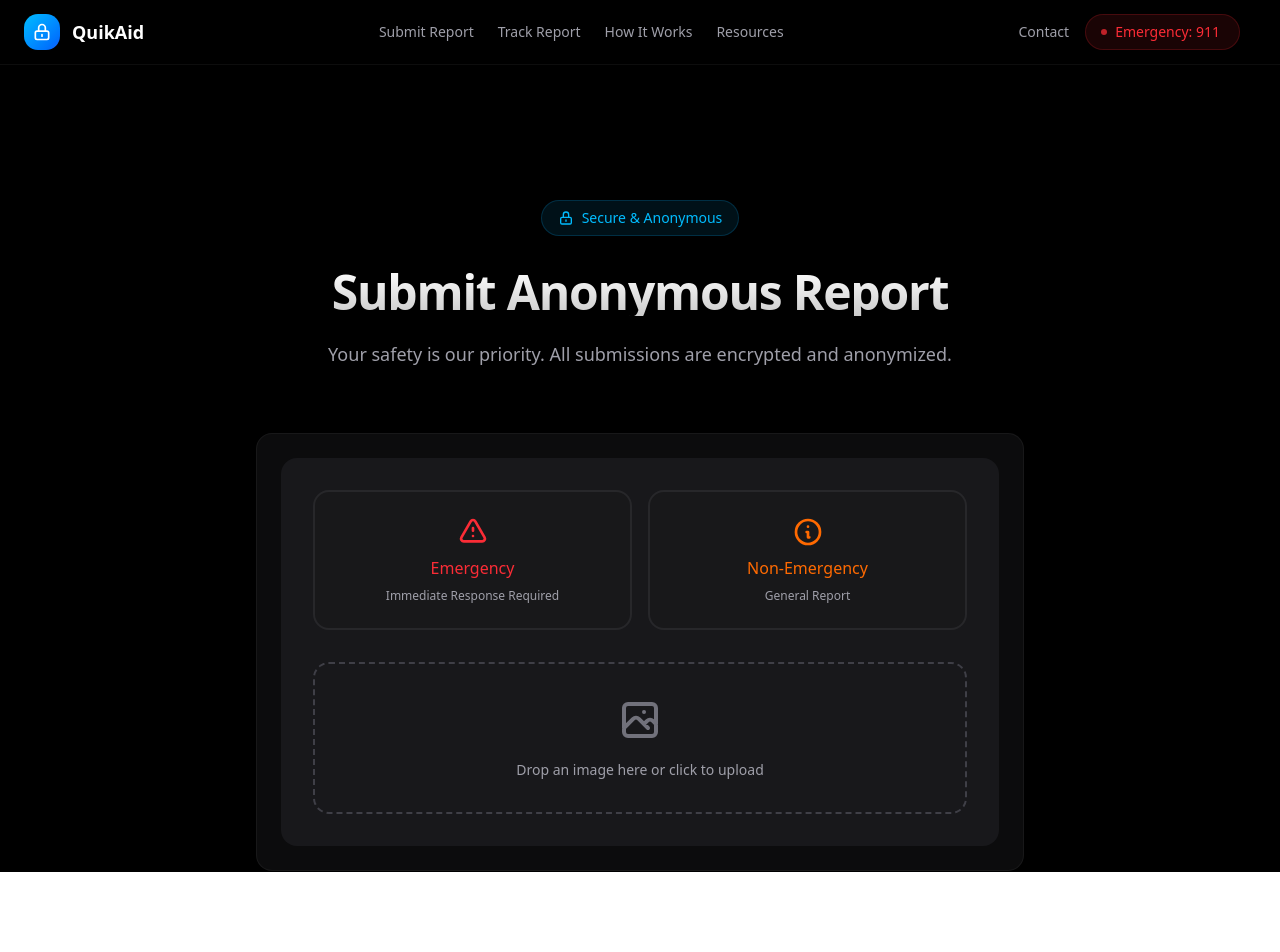
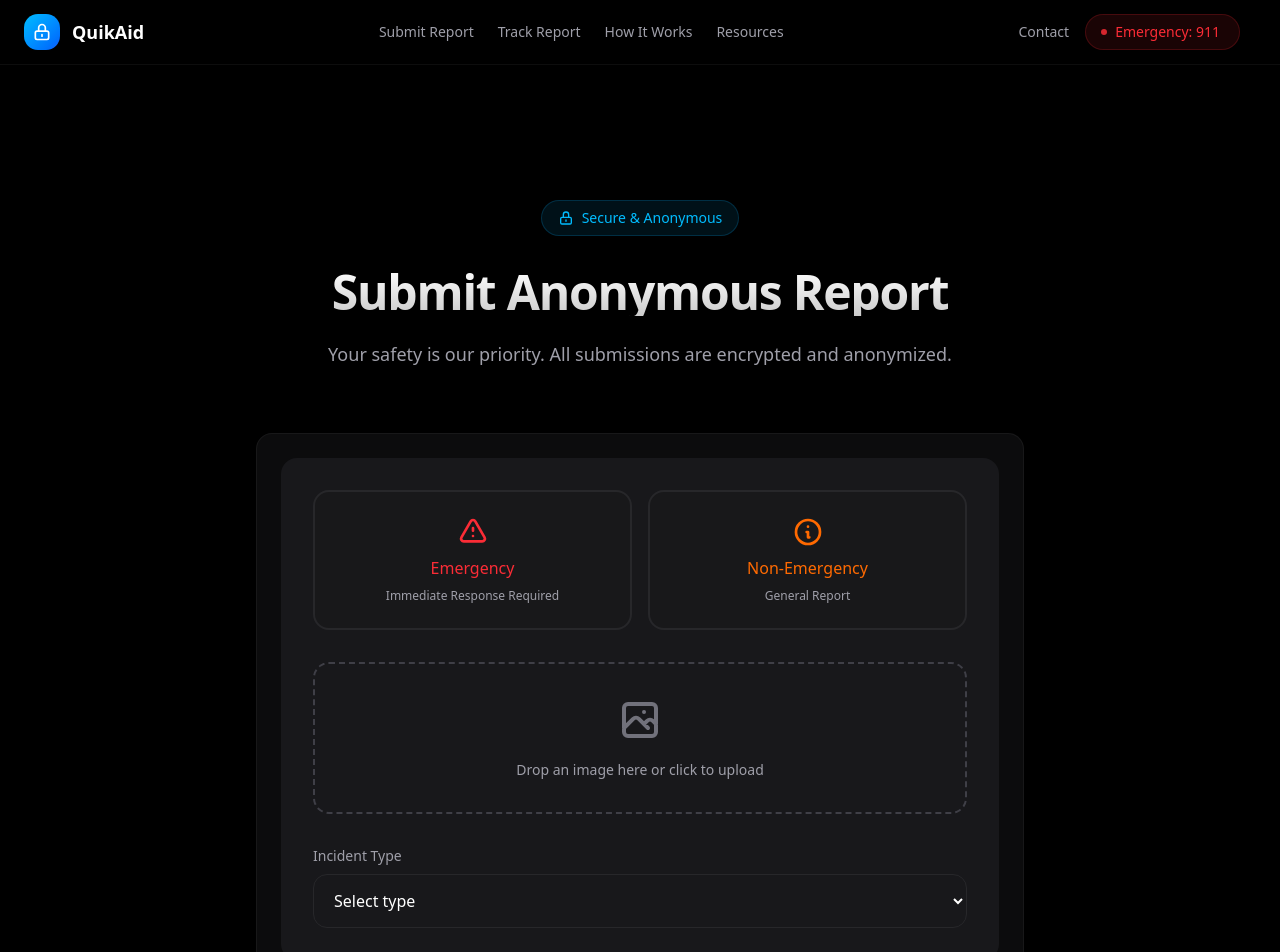
Before and after one commit to harsh6183/QuikAid, a Next.js app: page /submit-reports in a window 1280 px wide. Shown: the top 952 px of the page. Before the commit the page ends 872 px from the top, so only its background shows below. Built offline with nearby package versions, Linux system fonts and the light colour scheme.

Commit message:
Changes done smoothly

```diff
--- a/components/report/ReportForm.tsx
+++ b/components/report/ReportForm.tsx
@@ -148,9 +148,63 @@ export function ReportForm({ onComplete }: ReportFormProps) {
         )}
       </label>
 
+      {isAnalyzing && (
+        <div className="absolute inset-0 bg-black/50 rounded-2xl flex items-center justify-center">
+          <div className="flex items-center space-x-3">
+            <svg
+              className="animate-spin h-5 w-5 text-sky-500"
+              xmlns="http://www.w3.org/2000/svg"
+              fill="none"
+              viewBox="0 0 24 24"
+            >
+              <circle
+                className="opacity-25"
+                cx="12"
+                cy="12"
+                r="10"
+                stroke="currentColor"
+                strokeWidth="4"
+              ></circle>
+              <path
+                className="opacity-75"
+                fill="currentColor"
+                d="M4 12a8 8 0 018-8V0C5.373 0 0 5.373 0 12h4zm2 5.291A7.962 7.962 0 014 12H0c0 3.042 1.135 5.824 3 7.938l3-2.647z"
+              ></path>
+            </svg>
+            <span className="text-sky-500 font-medium">
+              Analyzing image...
+            </span>
+          </div>
+        </div>
+      )}
+        </div>
+
+      {/* Specific Report Type */}
+      <div>
+        <label className="block text-sm font-medium text-zinc-400 mb-2">
+          Incident Type
+        </label>
+        <select
+          value={formData.specificType}
+          onChange={(e) =>
+            setFormData((prev) => ({ ...prev, specificType: e.target.value }))
+          }
+          className="w-full rounded-xl bg-zinc-900 border border-zinc-800 px-4 py-3.5
+                   text-white transition-colors duration-200
+                   focus:outline-none focus:ring-2 focus:ring-sky-500/40"
+          required
+        >
+          <option value="">Select type</option>
+          {REPORT_TYPES.map((type) => (
+            <option key={type} value={type}>
+              {type}
+            </option>
+          ))}
+        </select>
+      </div>
 
 
-    </div>
+
   </form>
   );
 }
```
Also changed, not shown: 1 other file (tests, documents, lock files or other folders). Lines whose indentation alone changed are shown as unchanged.
